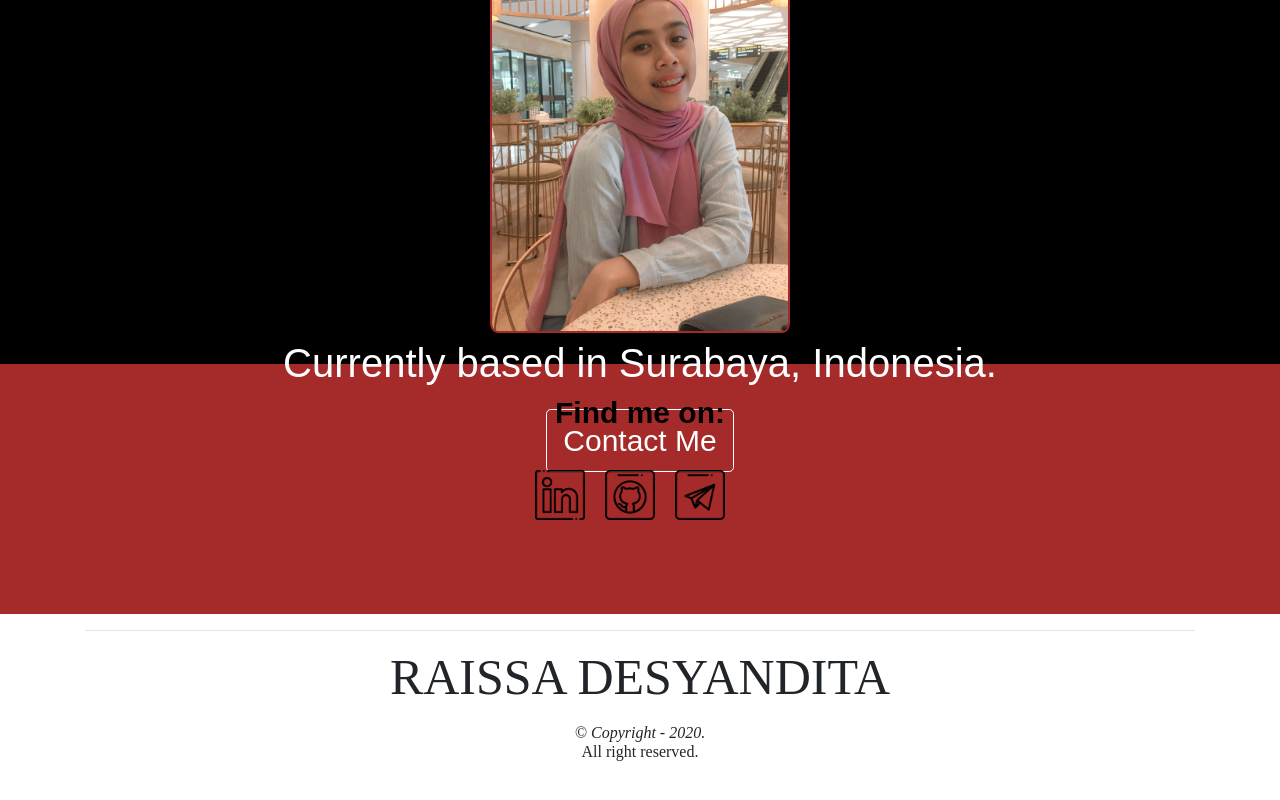
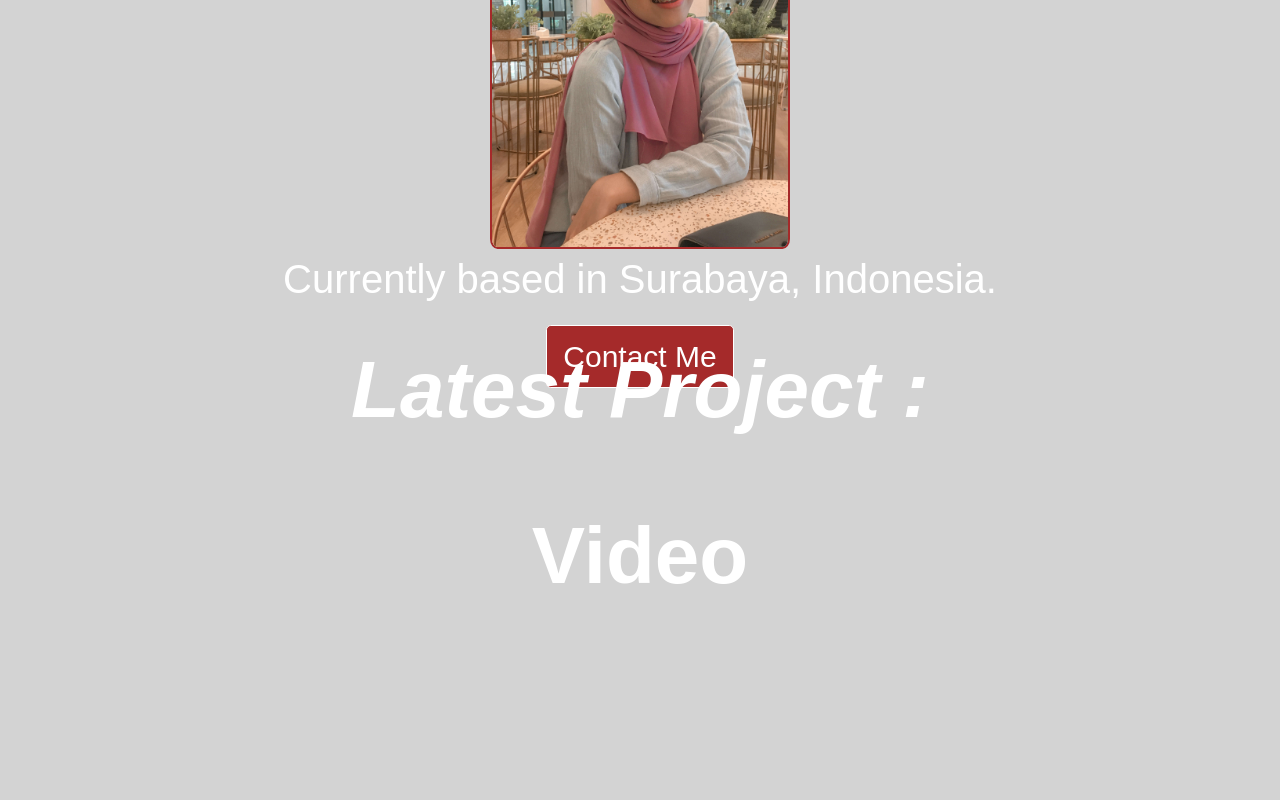
Before and after one commit to raissadesyandita/portfolio-website, a React (Create React App) app: page / in a window 1280 px wide. Shown: the part 1646-2446 px from the top of the page. Before the commit the page ends 2407 px from the top, so only its background shows below. Built offline with nearby package versions, Linux system fonts and the light colour scheme.

Commit message:
Add content for Work. Edit background color also navbar.

```diff
--- a/src/components/Footer.css
+++ b/src/components/Footer.css
@@ -4,6 +4,7 @@
     text-align: center;
     height: 75px;
     bottom: 0%;
+    background-color: white;
 }
 
 @import url('https://fonts.googleapis.com/css2?family=Odibee+Sans&display=swap');
--- a/src/components/Header.css
+++ b/src/components/Header.css
@@ -1,5 +1,11 @@
 .navigation {
-    background-color: rgb(252, 221, 207);
+    /* background-color: rgb(252, 221, 207); */
+    background-color: white;
+    position: fixed;
+    z-index: 100;
+    width: 100%;
+    box-shadow: 0px 4px 2px -2px rgba(0, 0, 0, 0.2);
+
 }
 
 .main-link {
--- a/src/pages/About.js
+++ b/src/pages/About.js
@@ -15,7 +15,7 @@ const About = () => {
             fluid={true}
             style={{
                 height: "1000px",
-                backgroundColor: "black",
+                backgroundColor: "lightgrey",
                 textAlign: "center",
                 justifyContent: "center",
                 alignItems: "center"
--- a/src/pages/Contact.js
+++ b/src/pages/Contact.js
@@ -13,7 +13,7 @@ const Contact = () => {
             fluid={true}
             style={{
                 height: "250px",
-                backgroundColor: "brown",
+                backgroundColor: "lightgray",
                 textAlign: "center",
                 justifyContent: "center",
                 alignItems: "center"
--- a/src/pages/Introduction.js
+++ b/src/pages/Introduction.js
@@ -13,7 +13,7 @@ const Introduction = () => {
             fluid={true}
             style={{
                 height: "875px",
-                backgroundColor: "white",
+                backgroundColor: "lightgray",
                 // justifyContent: "center",
                 // alignItems: "center",
                 // bottom: "50%",
--- a/src/pages/Landing.js
+++ b/src/pages/Landing.js
@@ -4,6 +4,7 @@ import UpArrow from "../images/up-arrow.png";
 import Header from "../components/Header";
 import Introduction from "./Introduction";
 import About from "./About";
+import Work from "./Work";
 import Contact from "./Contact";
 import Footer from "../components/Footer";
 import "./Profile.css";
@@ -40,7 +41,7 @@ class Landing extends Component {
             <Header />
             <Introduction />
             <About />
-            {/* <Work> */}
+            <Work />
             <Contact />
             <Footer />
             </>
--- a/src/pages/Profile.css
+++ b/src/pages/Profile.css
@@ -71,6 +71,28 @@ a:hover {
 
 
 
+/* WORK */
+.project-title {
+    color:white;
+    font-size: 80px;
+    font-weight: 700;
+    font-family: "Wire One", sans-serif;
+    font-style: italic;
+    text-align: center;
+    padding-top: 5%;
+    padding-bottom: 5%;
+}
+
+.project-video {
+    color: white;
+    font-size: 80px;
+    font-weight: 700;
+    font-family: "Wire One", sans-serif;
+    text-align: center;
+}
+
+
+
 /* CONTACT */
 .socmed-text {
     color: black;
--- /dev/null
+++ b/src/pages/Work.js
@@ -0,0 +1,32 @@
+import React from "react";
+import { Container } from "reactstrap";
+
+
+const Work = () => {
+    return (
+        <>
+        <Container
+            className="themed-container"
+            fluid={true}
+            style={{
+                height: "1000px",
+                backgroundColor: "lightgray",
+            }}
+        >
+            <h2
+                className="project-title"
+            >
+                Latest Project :
+            </h2>
+            <h2
+                className="project-video"
+            >
+                Video
+            </h2>
+        </Container>
+        </>
+    )
+}
+
+
+export default Work;
```
Also changed, not shown: 1 other file (tests, documents, lock files or other folders).
